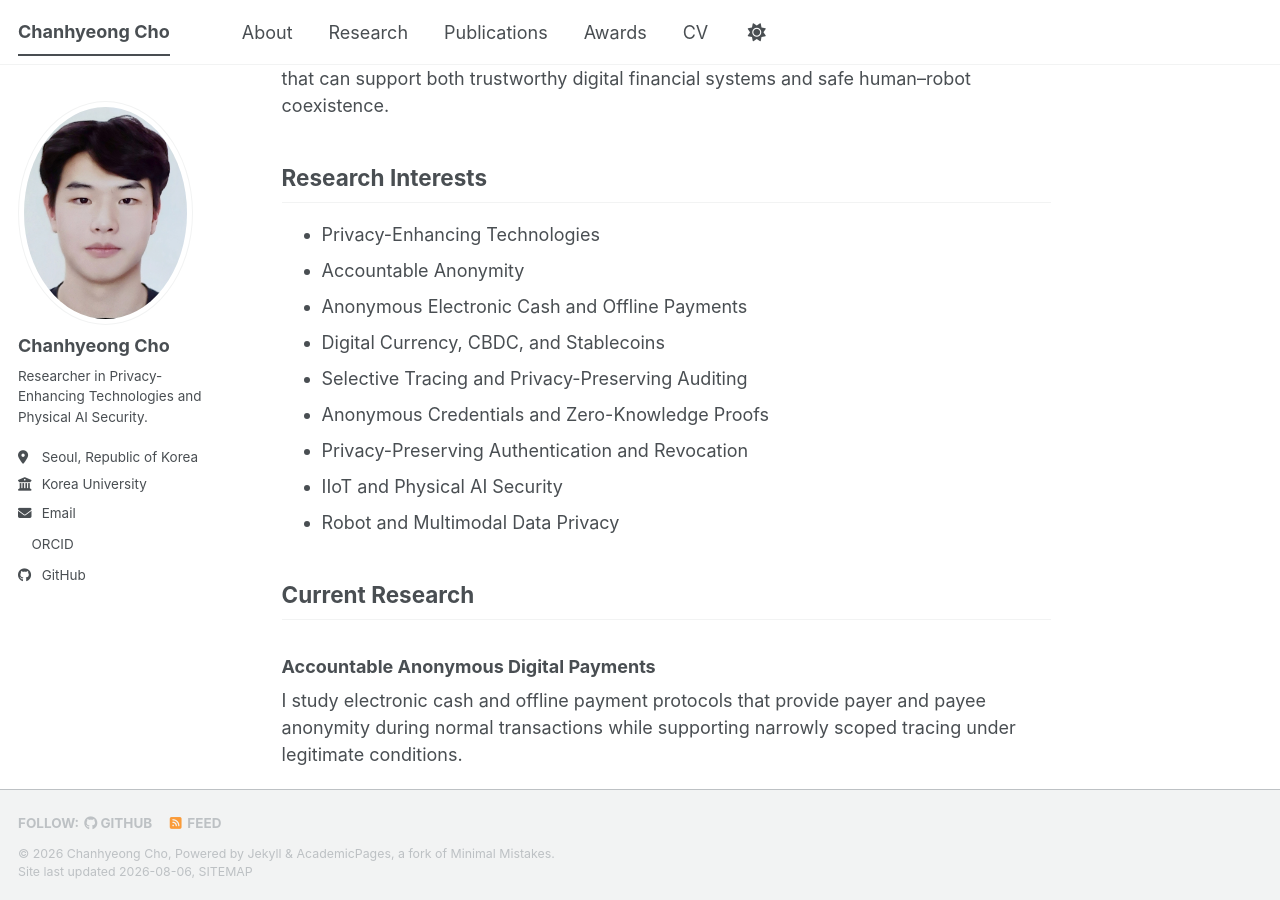
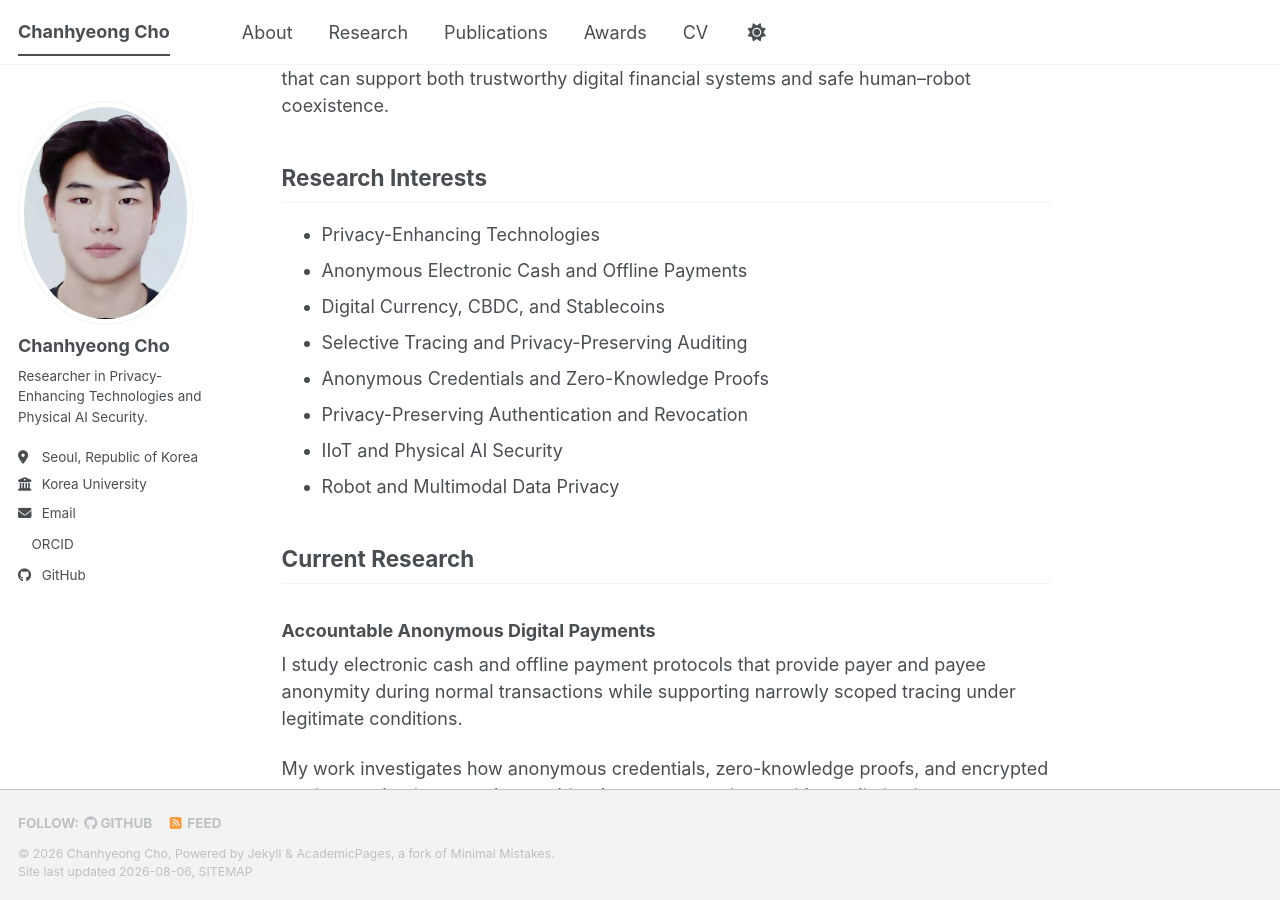
Before and after one commit to chancebro/chancebro.github.io, a Jekyll site: the page built from _pages/about.md, in a window 1280 px wide and 900 px high, scrolled down 702 px. Built offline with Jekyll 4.4.1, drawn with Linux system fonts in a browser that asks for light colours; a style sheet for code colours, icons or effects is not loaded.

Commit message:
Update about.md

```diff
--- a/_pages/about.md
+++ b/_pages/about.md
@@ -43,7 +43,6 @@ financial systems and safe human–robot coexistence.
 ## Research Interests
 
 - Privacy-Enhancing Technologies
-- Accountable Anonymity
 - Anonymous Electronic Cash and Offline Payments
 - Digital Currency, CBDC, and Stablecoins
 - Selective Tracing and Privacy-Preserving Auditing
```
